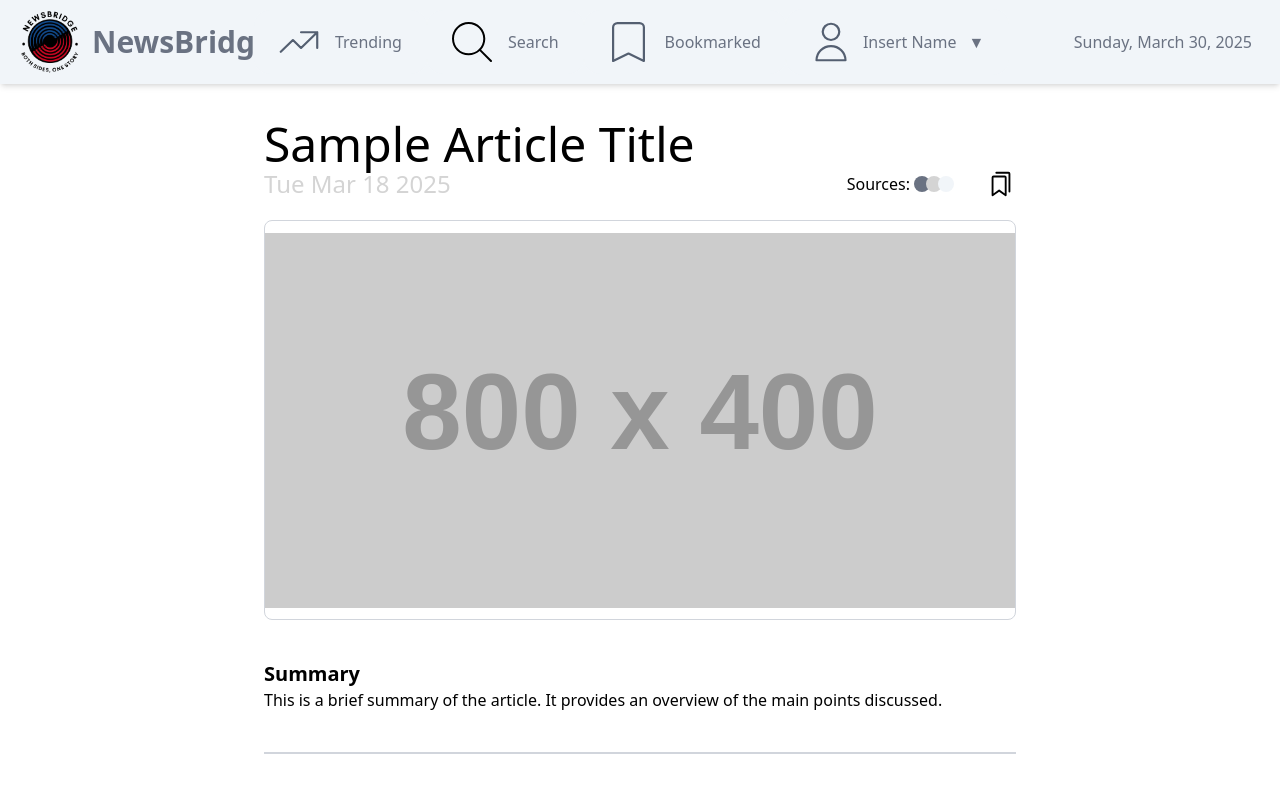
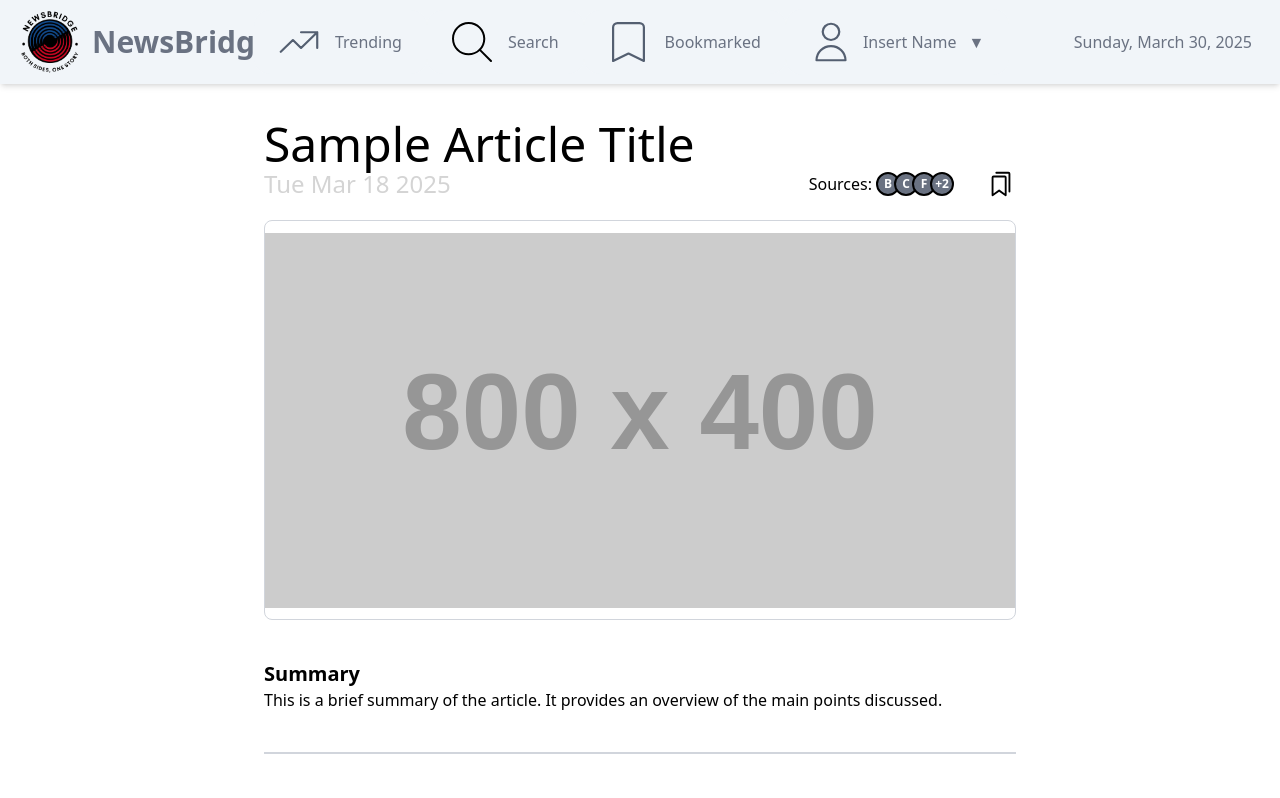
Before and after one commit to ysmazaheri/NewsBridge, a React (Vite) app in the folder frontend/newsbridge/: page /article in a window 1280 px wide. Shown: the top 798 px of the page. Built offline with nearby package versions, Linux system fonts and the light colour scheme.

Commit message:
Integrate sources component into Article page

```diff
--- a/frontend/newsbridge/src/pages/Article.tsx
+++ b/frontend/newsbridge/src/pages/Article.tsx
@@ -4,14 +4,15 @@ import { NewsBridgeBiasScale, UserBiasScale } from "../components/BiasScale";
 import { mockArticle } from "../mock-data/MockArticle";
 import CommentSection from "../components/CommentSection/CommentSection";
 import { mockComments } from "../mock-data/MockComments";
-
+import { mockSources } from "../mock-data/MockSources";
+import Sources from "../components/Sources";
 import { UnbiasedArticleViewModel } from "../entities/viewmodels/UnbiasedArticleVM";
 import Bookmark from "../components/Bookmark";
+
 
 const ArticlePage: React.FC = () => {
 
     const [article, setArticle] = useState<UnbiasedArticleViewModel | null>(null);
-
     useEffect(() => {
         //Will be replaced with a call to the backend to get the article
         setArticle(mockArticle);
@@ -34,14 +35,7 @@ const ArticlePage: React.FC = () => {
                 <h1 className="text-2xl text-secondary font-light">{new Date(article.createdAt).toDateString()}</h1>
                 <div className="flex items-center gap-8">
                     {/* Sources */}
-                    <span className="flex items-center gap-1">
-                        Sources:
-                        <span className="flex -space-x-1">
-                            <span className="w-4 h-4 bg-primary rounded-full"></span>
-                            <span className="w-4 h-4 bg-secondary rounded-full"></span>
-                            <span className="w-4 h-4 bg-tertiary rounded-full"></span>
-                        </span>
-                    </span>
+                    <Sources sources={mockSources} />
                     {/* Bookmark */}
                     <Bookmark size="text-3xl" />
                 </div>
```
